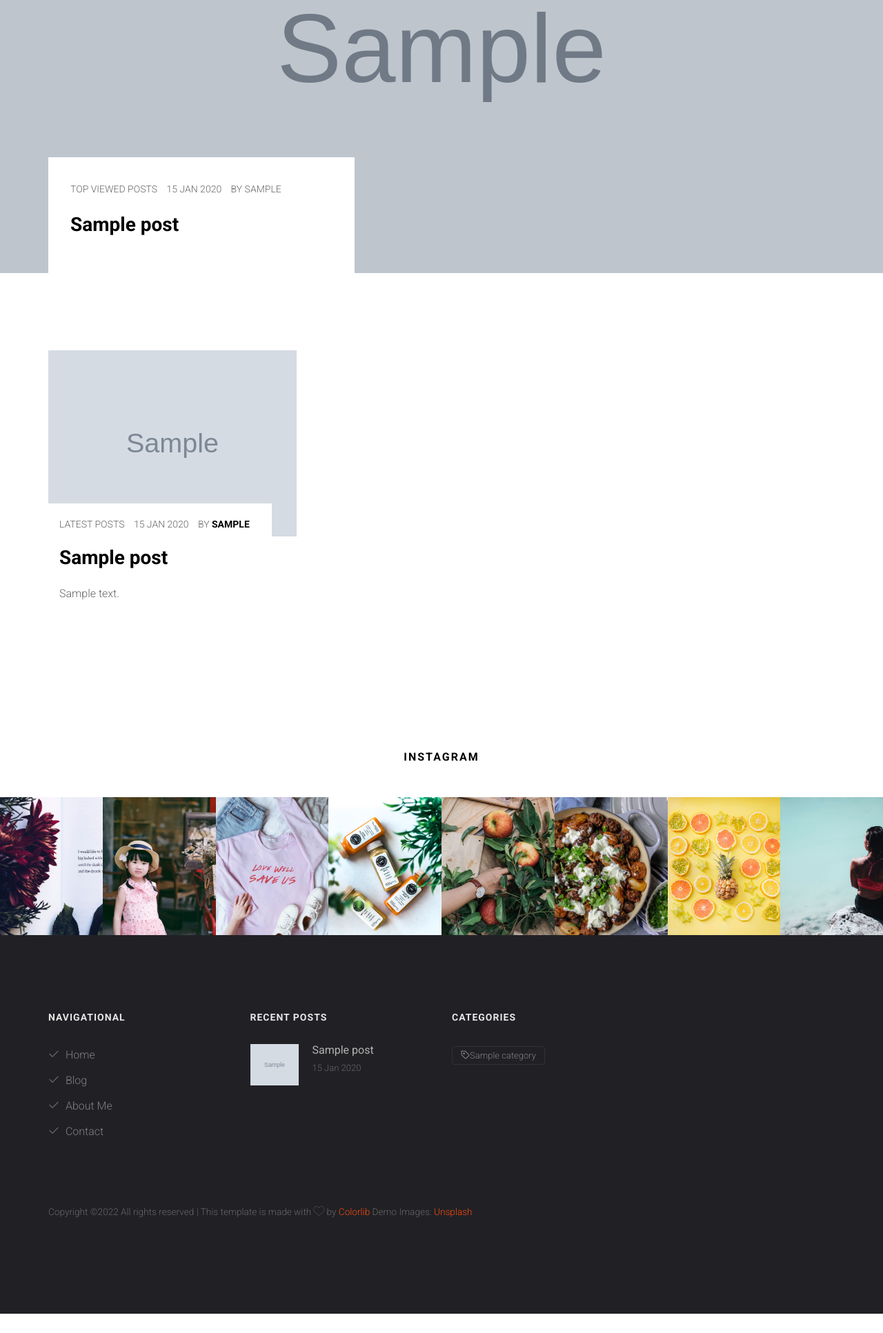
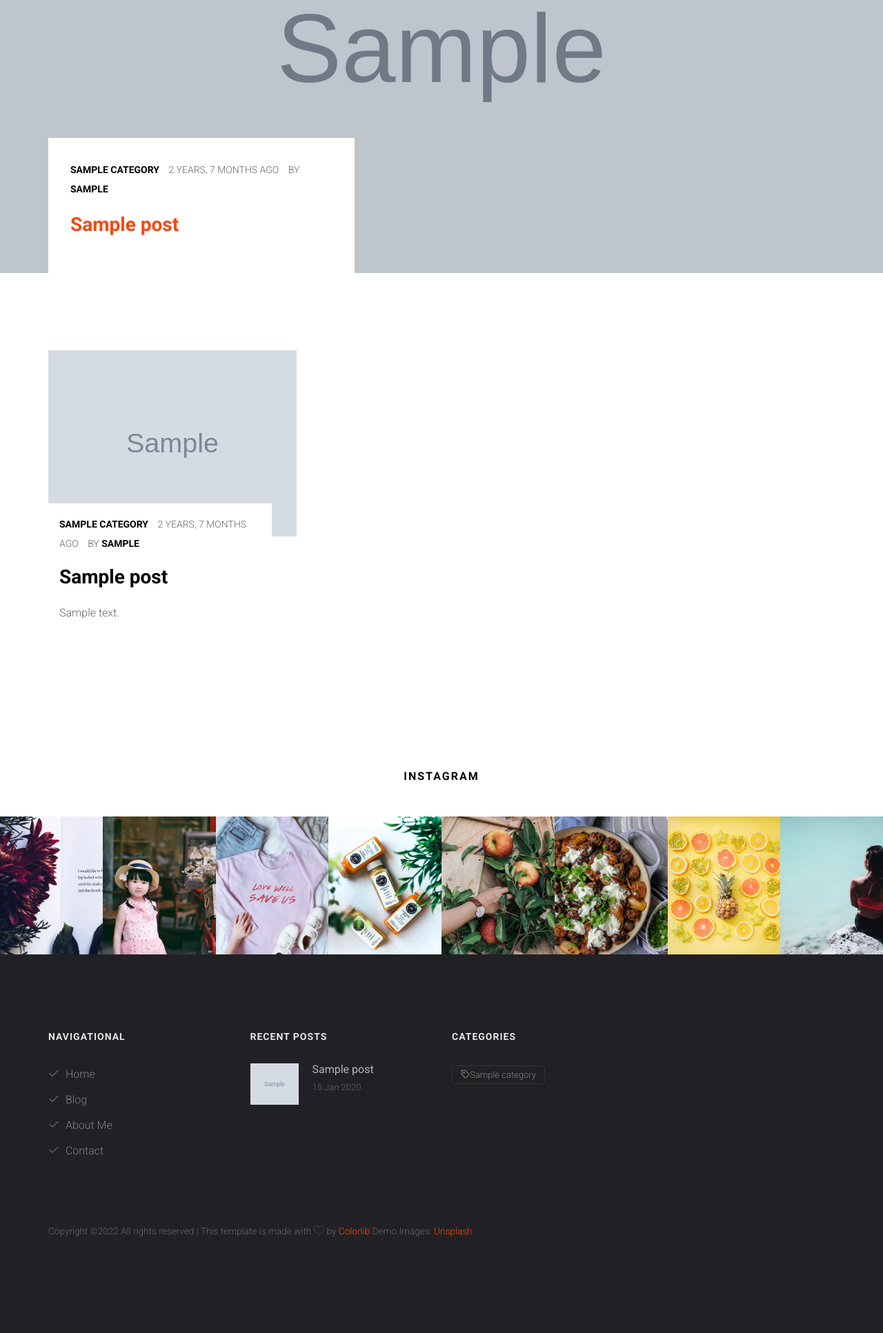
Before and after one commit to EverLookNeverSee/noonpost, a Django app: page / in a window 1280 px wide. Shown: the part 344-2277 px from the top of the page at 69% size. Before the commit the page ends 2249 px from the top, so only its background shows below. Run offline with Django 3.2, Linux system fonts and the light colour scheme; tables that the repository leaves empty hold one stand-in row (values such as "Sample post"); grey boxes marked "Sample" are stand-in pictures; some libraries are stand-ins or nearby versions; some web fonts are replaced.

Commit message:
Adding urls to templates

```diff
--- a/templates/base.html
+++ b/templates/base.html
@@ -1,4 +1,5 @@
 {% load static %}
+{% load humanize %}
 {% load blog_tags %}
 <!DOCTYPE HTML>
 <html>
@@ -131,7 +132,7 @@
 						<p>
 							<ul class="colorlib-footer-links">
 								<li><a href="{% url 'home:index' %}"><i class="icon-check"></i> Home</a></li>
-								<li><a href="#"><i class="icon-check"></i> Blog</a></li>
+								<li><a href="{% url 'blog:index'%}"><i class="icon-check"></i> Blog</a></li>
 								<li><a href="{% url 'home:about' %}"><i class="icon-check"></i> About Me</a></li>
 								<li><a href="{% url 'home:contact' %}"><i class="icon-check"></i> Contact</a></li>
 							</ul>
--- a/templates/home/all_categories.html
+++ b/templates/home/all_categories.html
@@ -1,6 +1,6 @@
 <h2>Categories</h2>
 <p class="tags">
     {% for category in categories %}
-    <span><a href="#"><i class="icon-tag"></i>{{ category.name }}</a></span>
+    <span><a href="{% url 'blog:category' cat_name=category.name %}"><i class="icon-tag"></i>{{ category.name }}</a></span>
     {% endfor %}
 </p>
--- a/templates/home/footer_recent_posts.html
+++ b/templates/home/footer_recent_posts.html
@@ -4,7 +4,7 @@
     <a href="blog.html" class="blog-img" style="background-image: url({{ post.image.url }});">
     </a>
     <div class="desc">
-        <h3><a href="blog.html">{{ post.title }}</a></h3>
+        <h3><a href="{% url 'blog:single' pid=post.id %}">{{ post.title }}</a></h3>
         <p class="admin"><span>{{ post.publish_date|date:"d M Y" }}</span></p>
     </div>
 </div>
--- a/templates/home/latest_posts.html
+++ b/templates/home/latest_posts.html
@@ -4,16 +4,18 @@
 <div class="col-md-4">
     <div class="blog-entry">
         <div class="blog-img">
-            <a href="blog.html"><img src={{post.image.url}} class="img-responsive" alt="html5 bootstrap template"></a>
+            <a href="#"><img src={{post.image.url}} class="img-responsive" alt="html5 bootstrap template"></a>
         </div>
         <div class="desc">
             <p class="meta">
-                <span class="cat">Latest posts</span>
-                <span class="date">{{ post.publish_date|date:"d M Y" }}</span>
-                <span class="pos">By <a href="#">{{ post.author}}</a></span>
+                {% for cat in post.category.all %}
+                <span class="cat"><a href="{% url 'blog:category' cat_name=cat.name %}">{{cat.name}}</a></span>{% if not forloop.last %},{% endif %}
+                {% endfor %}
+                <span class="date">{{ post.publish_date|naturaltime }}</span>
+                <span class="pos">By <a href="{% url 'blog:author' author_username=post.author.username %}">{{ post.author}}</a></span>
             </p>
-            <h2><a href="blog.html">{{ post.title }}</a></h2>
-            <p>{{ post.content|truncatewords:40|safe }}</p>
+            <h2><a href="{% url 'blog:single' pid=post.id %}">{{ post.title }}</a></h2>
+            <p>{{ post.content|truncatewords:30|safe }}</p>
         </div>
     </div>
 </div>
--- a/templates/home/top_viewed_posts.html
+++ b/templates/home/top_viewed_posts.html
@@ -1,3 +1,4 @@
+{% load humanize %}
 <aside id="colorlib-hero">
 			<div class="flexslider">
 				<ul class="slides">
@@ -10,11 +11,13 @@
 				   				<div class="slider-text-inner">
 				   					<div class="desc">
 				   						<p class="meta">
-												<span class="cat">Top viewed posts</span>
-												<span class="date">{{ post.publish_date|date:"d M Y" }}</span>
-												<span class="pos">By {{ post.author }}</span>
+											{% for cat in post.category.all %}
+												<span class="cat"><a href="{% url 'blog:category' cat_name=cat.name %}">{{ cat.name }}</a></span>{% if not forloop.last %},{% endif %}
+											{% endfor %}
+												<span class="date">{{ post.publish_date|naturaltime }}</span>
+												<span class="pos">By <a href="{% url 'blog:author' author_username=post.author.username %}">{{ post.author }}</a></span>
 											</p>
-					   					<h1>{{ post.title }}</h1>
+					   					<h1><a href="{% url 'blog:single' pid=post.id %}">{{ post.title }}</a></h1>
 				   					</div>
 				   				</div>
 				   			</div>
```
